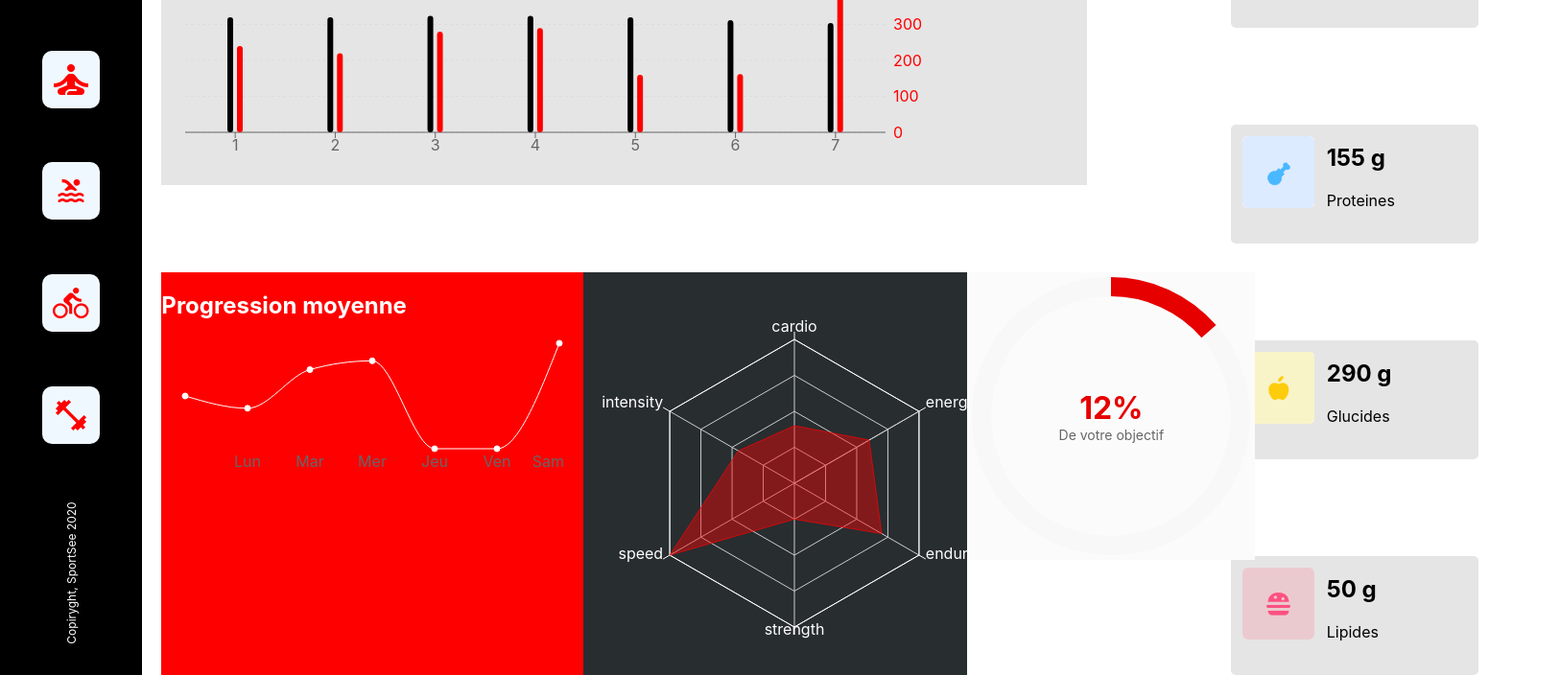
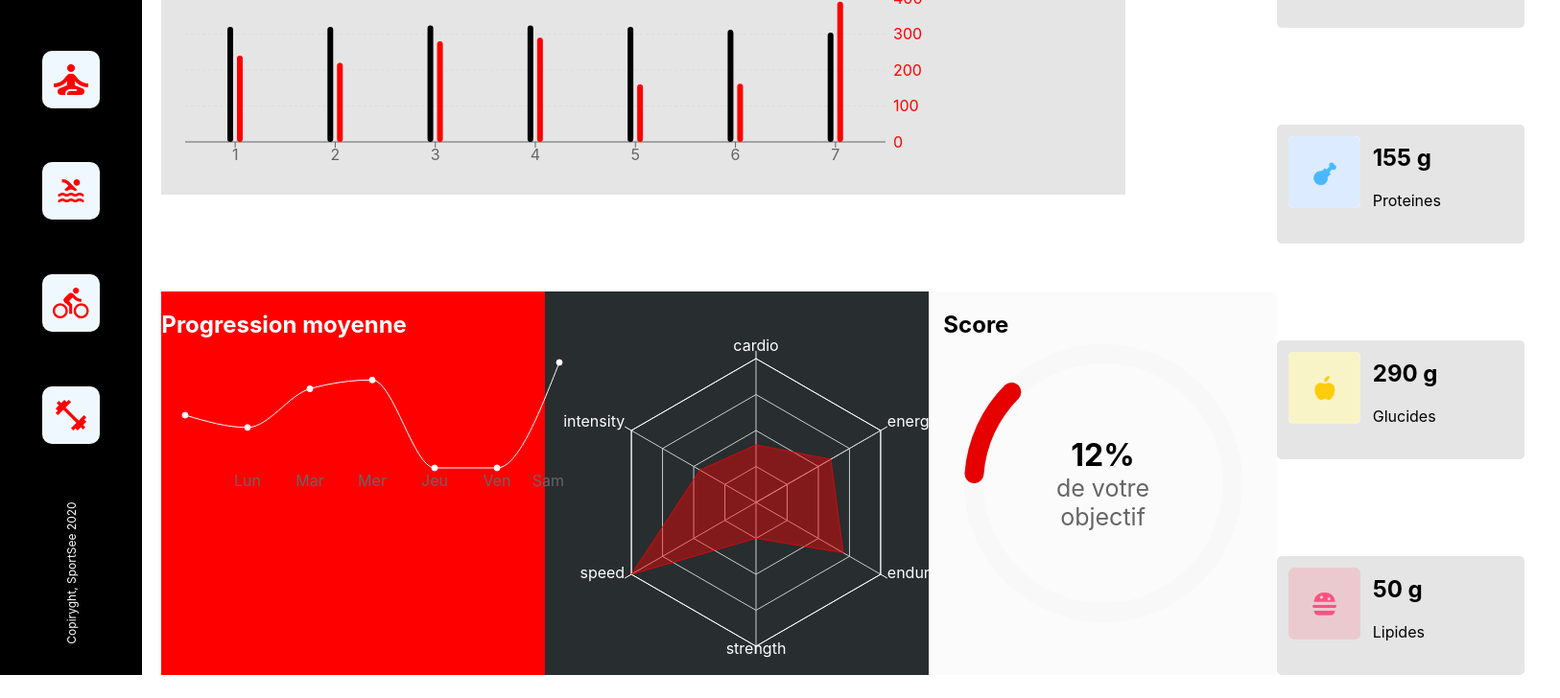
Before and after one commit to abaddon101/Project-12-SportSee, a React (Create React App) app: page /dashboard/12 in a window 1280 px wide. Shown: the part 391-1119 px from the top of the page at 96% size, 1626 px wide, since content can reach past the window. Built offline with nearby package versions, Linux system fonts and the light colour scheme.

Commit message:
mep en place component score fini

```diff
--- a/src/components/dashboard/dashboardComponents/progression-container/Score/Score.tsx
+++ b/src/components/dashboard/dashboardComponents/progression-container/Score/Score.tsx
@@ -15,15 +15,17 @@ function Score({ user }: { user: User }) {
 
   const scoreBarStyles = {
     fill: "#e60000", // Couleur rouge pour la barre "Score"
-    barSize: 20 // Augmente la largeur de la barre de score
+    barSize: 20, // Augmente la largeur de la barre de score
+    cornerRadius: 10, // Ajoutez cette propriété pour définir le rayon des coins
   };
 
   const emptyBarStyles = {
-    fill: "transparent" // Couleur transparente pour la barre "Empty"
+    fill: "transparent", // Couleur transparente pour la barre "Empty"
   };
 
   return (
     <article className="score-container">
+      <h2 className="score-container-title">Score</h2>
       <RadialBarChart
         width={300}
         height={300}
@@ -31,15 +33,11 @@ function Score({ user }: { user: User }) {
         cy={150}
         innerRadius={innerRadius}
         outerRadius={outerRadius}
-        startAngle={90}
-        endAngle={-270}
+        startAngle={180}
+        endAngle={-180}
         data={data}
       >
-        <RadialBar
-          dataKey="value"
-          background
-          {...scoreBarStyles}
-        />
+        <RadialBar dataKey="value" background {...scoreBarStyles} />
 
         {remainingPercentage > 0 && (
           <RadialBar
@@ -60,7 +58,7 @@ function Score({ user }: { user: User }) {
       </RadialBarChart>
       <div className="score-label-container">
         <h2 className="score-label">{todayScore}%</h2>
-        <p className="score-label-text">De votre objectif</p>
+        <p className="score-label-text">de votre objectif</p>
       </div>
     </article>
   );
--- a/src/components/dashboard/dashboardComponents/progression-container/Score/style.scss
+++ b/src/components/dashboard/dashboardComponents/progression-container/Score/style.scss
@@ -4,9 +4,14 @@
   flex-direction: column;
   align-items: center;
   justify-content: center;
-  width: 300px;
-  height: 300px;
+  width: 400px;
+  height: 400px;
   background: rgba(251, 251, 251, 1);
+  .score-container-title {
+    position: absolute;
+    top: 0px;
+    left: 15px;
+  }
 
   .score-label-container {
     position: absolute;
@@ -24,14 +29,15 @@
   .score-label {
     font-size: 32px;
     font-weight: bold;
-    color: #e60000;
+    color: black;
     margin: 0;
   }
 
   .score-label-text {
-    font-size: 14px;
+    font-size: 25px;
     color: #666666;
     margin: 0;
+
   }
 
   .recharts-radial-bar-foreground {
@@ -65,8 +71,8 @@
     display: none;
   }
 
-//   .recharts-legend-item-text {
-//     display: none;
-//     list-style-type: none;
-//   }
+  //   .recharts-legend-item-text {
+  //     display: none;
+  //     list-style-type: none;
+  //   }
 }
--- a/src/components/dashboard/dashboardComponents/progression-container/Spider/style.scss
+++ b/src/components/dashboard/dashboardComponents/progression-container/Spider/style.scss
@@ -1,3 +1,7 @@
 .recharts-polar-radius-axis-tick-value {
   display: none;
 }
+.spider-container {
+  width: 400px;
+  height: 400px;
+}
--- a/src/components/dashboard/dashboardComponents/progression-container/average-duration-session/style.scss
+++ b/src/components/dashboard/dashboardComponents/progression-container/average-duration-session/style.scss
@@ -1,3 +1,7 @@
 // #average-container {
 //   background-color: red;
 // }
+#average-container {
+  width: 400px;
+  height: 400px;
+}
```
